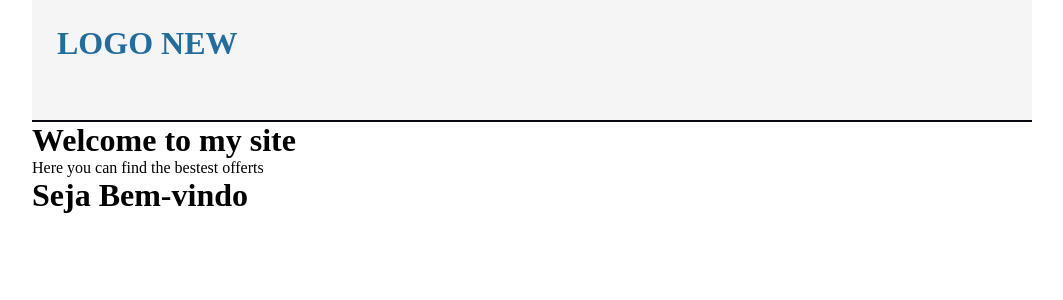
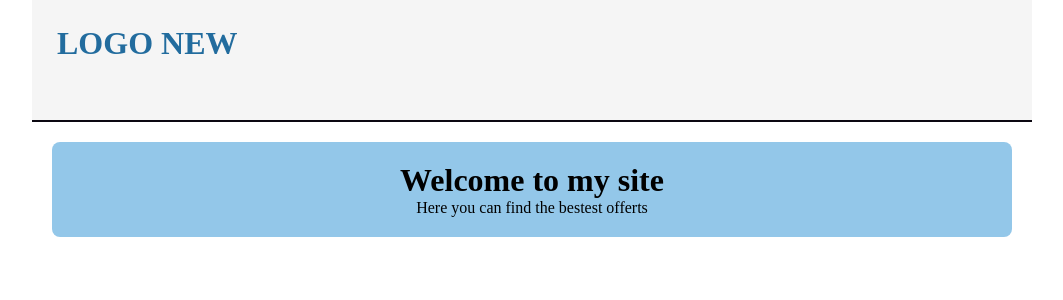
Before and after one commit to Tico-code/fic-javascrpt-jan, a React (Vite) app in the folder React/primeiro-projeto/: page / in a window 1280 px wide. Shown: the top 300 px of the page, without its empty margins (108-1171 px from the left). Built offline with nearby package versions, Linux system fonts and the light colour scheme.

Commit message:
Adding imgCard in the project

```diff
--- a/React/primeiro-projeto/src/App.jsx
+++ b/React/primeiro-projeto/src/App.jsx
@@ -1,5 +1,6 @@
 import Header from "./Components/Header";
 import Banner from "./Components/Banner";
+import imgCard from "./Components/imgCard";
 import "./App.css";
 
 
@@ -17,7 +18,8 @@ function App() {
       <h1>Welcome to my site</h1>
       <p> Here you can find the bestest offerts</p>
     </Banner>
-    <h1> Seja Bem-vindo</h1>
+
+    < imgCard/>
 
      </div>
     </>
--- a/React/primeiro-projeto/src/Components/Banner/index.jsx
+++ b/React/primeiro-projeto/src/Components/Banner/index.jsx
@@ -1,3 +1,5 @@
+import "./style.css";
+
 export default function (props) {
 
     return (
--- /dev/null
+++ b/React/primeiro-projeto/src/Components/Banner/style.css
@@ -0,0 +1,7 @@
+.bannerStyle {
+    background: rgb(147, 199, 233);
+    padding: 20px;
+    text-align: center;
+    border-radius: 8px;
+    margin: 20px;
+}
--- /dev/null
+++ b/React/primeiro-projeto/src/Components/imgCard/index.jsx
@@ -0,0 +1,7 @@
+import React from 'react'
+
+export default function imgCard() {
+  return (
+    <div>Card img</div>
+  )
+}
```
